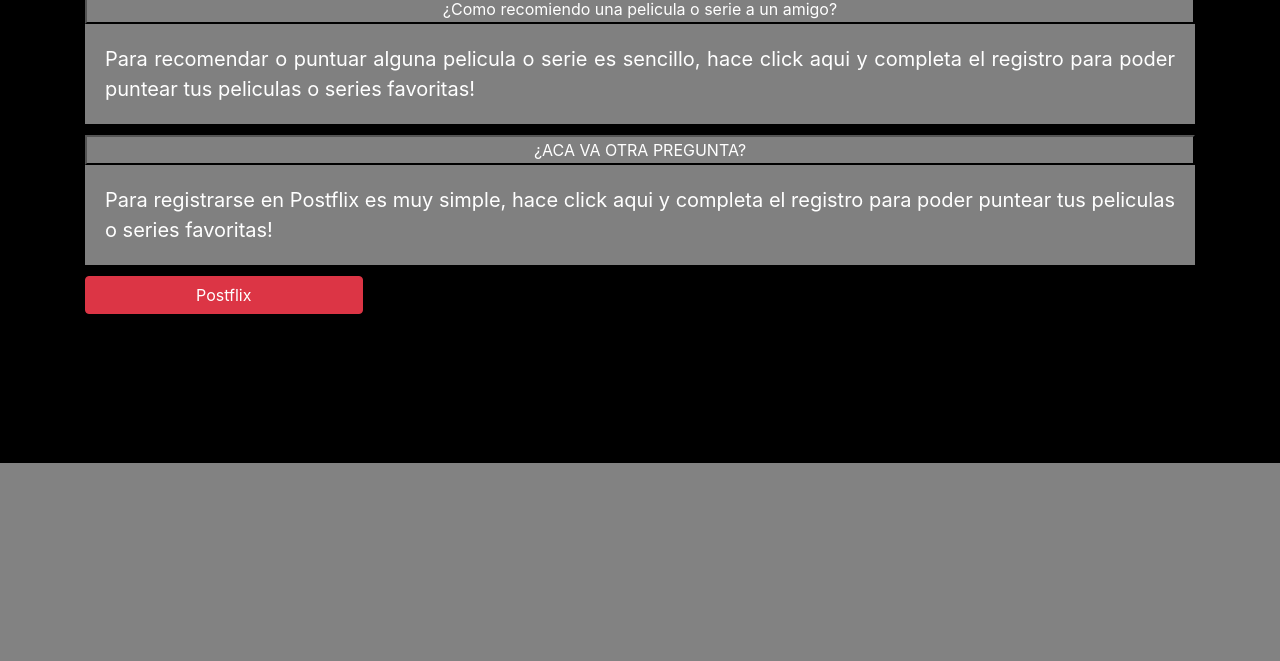
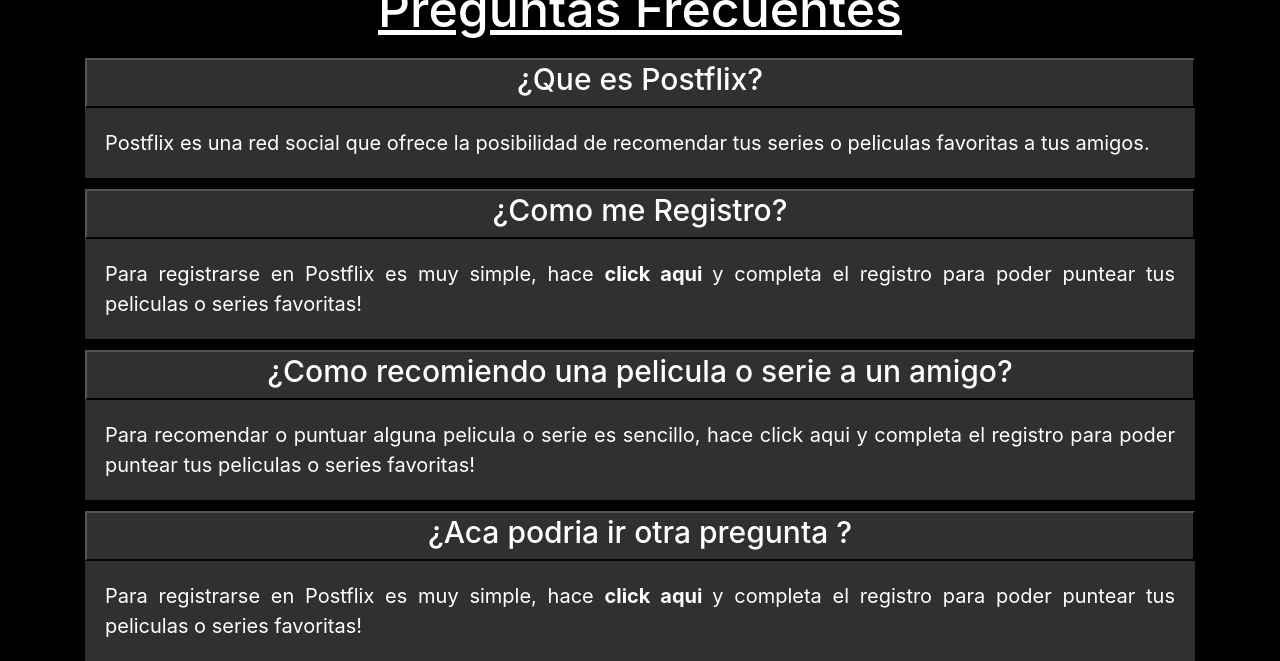
Before and after one commit to gallol/proyecto-integral, a PHP site: page /faqs.php in a window 1280 px wide. Shown: the part 337-998 px from the top of the page. Before the commit the page ends 800 px from the top, so only its background shows below. Run offline with PHP 8.4, Linux system fonts and the light colour scheme.

Commit message:
probando registro

```diff
--- a/proyecto-integral-master/faqs/css/style.css
+++ b/proyecto-integral-master/faqs/css/style.css
@@ -22,7 +22,7 @@
 
 button{
   width:100%;
-  background-color: grey;
+  background-color: #303030;
   color: white;
   margin-top: 1%;
 }
@@ -30,7 +30,7 @@
 
 .card-body{
   width:100%;
-  background-color: grey;
+  background-color: #303030;
   color:white;
   text-align: justify;
   font-size: 20px;
--- a/proyecto-integral-master/faqs/faqs.php
+++ b/proyecto-integral-master/faqs/faqs.php
@@ -8,33 +8,42 @@
   </head>
   <body>
     <div class="container">
+      <header>
+
+        <nav class="navbar navbar-light bg-transparent">
+          <!-- LOGO -->
+          <a title="PointFlix" href="home.php">
+            <img class="logo" src="https://github.com/gallol/proyecto-integral/blob/master/proyecto-integral-master/Imagenes/logo.png?raw=true" alt="Postflix">
+          </a>
+
+      </header>
         <h1>Preguntas Frecuentes</h1>
-          <button type="button" name="button-a">¿Que es Postflix?</button>
+          <button type="button" name="button-a"> <h2>¿Que es Postflix?</h2> </button>
           <div class="card-a">
             <div class="card-body">
-              Postflix es una red que ofrece una gran bla bla bla bla bla
+              Postflix es una red social que ofrece la posibilidad de recomendar tus series o peliculas favoritas a tus amigos.
             </div>
           </div>
-          <button type="button" name="button-b">¿Como me registro?</button>
+          <button type="button" name="button-b"><h2>¿Como me Registro?</h2></button>
           <div class="card-b">
             <div class="card-body">
-              Para registrarse en Postflix es muy simple, hace click aqui y completa el registro para poder puntear tus peliculas o series favoritas!
+              Para registrarse en Postflix es muy simple, hace  <strong> <a href="registro.php">click aqui</a> </strong> y completa el registro para poder puntear tus peliculas o series favoritas!
             </div>
           </div>
-          <button type="button" name="button-c">¿Como recomiendo una pelicula o serie a un amigo?</button>
+          <button type="button" name="button-c"> <h2>¿Como recomiendo una pelicula o serie a un amigo?</h2> </button>
           <div class="card-b">
             <div class="card-body">
               Para recomendar o puntuar alguna pelicula o serie es sencillo, hace click aqui y completa el registro para poder puntear tus peliculas o series favoritas!
             </div>
           </div>
-          <button type="button" name="button-d">¿ACA VA OTRA PREGUNTA?</button>
+          <button type="button" name="button-d"> <h2>¿Aca podria ir otra pregunta ?</h2> </button>
           <div class="card-b">
             <div class="card-body">
-              Para registrarse en Postflix es muy simple, hace click aqui y completa el registro para poder puntear tus peliculas o series favoritas!
+              Para registrarse en Postflix es muy simple, hace <strong> <a href="registro.php">click aqui</a> </strong> y completa el registro para poder puntear tus peliculas o series favoritas!
             </div>
           </div>
 
-          <button type="button" class="btn btn-danger">Postflix</button>
+
 
     </div>
      <script src="https://code.jquery.com/jquery-3.3.1.slim.min.js" integrity="sha384-q8i/X+965DzO0rT7abK41JStQIAqVgRVzpbzo5smXKp4YfRvH+8abtTE1Pi6jizo" crossorigin="anonymous"></script>
--- a/proyecto-integral-master/faqs/test_faqs.html
+++ b/proyecto-integral-master/faqs/test_faqs.html
@@ -12,7 +12,7 @@
 
         <nav class="navbar navbar-light bg-transparent">
           <!-- LOGO -->
-          <a title="Logo PointFlix" href="home.php">
+          <a title="PointFlix" href="home.php">
             <img class="logo" src="https://github.com/gallol/proyecto-integral/blob/master/proyecto-integral-master/Imagenes/logo.png?raw=true" alt="Postflix">
           </a>
 
@@ -36,7 +36,7 @@
               Para recomendar o puntuar alguna pelicula o serie es sencillo, hace click aqui y completa el registro para poder puntear tus peliculas o series favoritas!
             </div>
           </div>
-          <button type="button" name="button-d"> <h2>¿Como recomiendo una pelicula o serie a un amigo?</h2> </button>
+          <button type="button" name="button-d"> <h2>¿Aca podria ir otra pregunta ?</h2> </button>
           <div class="card-b">
             <div class="card-body">
               Para registrarse en Postflix es muy simple, hace <strong> <a href="registro.php">click aqui</a> </strong> y completa el registro para poder puntear tus peliculas o series favoritas!
```
Also changed, not shown: proyecto-integral-master/registro/registro.html (added, +46 -0 lines), proyecto-integral-master/registro/registro.php (added, +19 -0 lines).
